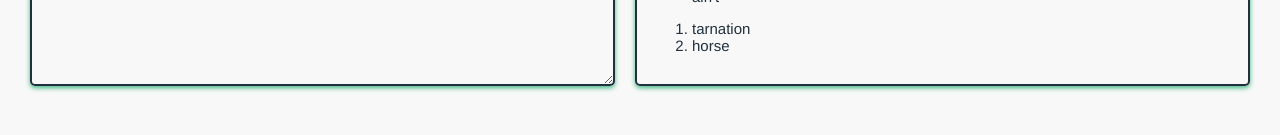
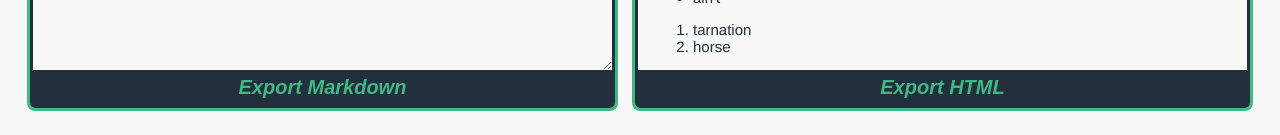
Before and after one commit to leeandher/md-prevuer, a Vue app: page / in a window 1280 px wide. Shown: the part 728-863 px from the top of the page. Built offline with nearby package versions, Linux system fonts and the light colour scheme.

Commit message:
✨ Add buttons for downloaded exports

```diff
--- a/package.json
+++ b/package.json
@@ -1,5 +1,5 @@
 {
-  "name": "remarked",
+  "name": "markdown-prevuer",
   "version": "0.1.0",
   "private": true,
   "scripts": {
--- a/src/App.vue
+++ b/src/App.vue
@@ -5,7 +5,6 @@
       <EditPane @edit="handleEdit"/>
       <PreviewPane :html="rawHtml"/>
     </div>
-    <div id="function-panel"></div>
   </div>
 </template>
 
@@ -14,14 +13,12 @@ import marked from "marked";
 
 import PreviewPane from "./components/PreviewPane.vue";
 import EditPane from "./components/EditPane.vue";
-import FunctionButton from "./components/FunctionButton.vue";
 
 export default {
   name: "app",
   components: {
     PreviewPane,
-    EditPane,
-    FunctionButton
+    EditPane
   },
   data() {
     return {
@@ -71,8 +68,8 @@ body {
 }
 .pane {
   border-radius: 0.5rem;
-  border: 2px solid var(--dark);
-  box-shadow: var(--green) 0 2px 5px;
+  border: 3px solid var(--dark);
+  box-shadow: var(--green) 0 0 0 3px;
   max-width: 640px;
   margin: 1rem;
   flex: 1;
--- a/src/components/EditPane.vue
+++ b/src/components/EditPane.vue
@@ -1,14 +1,20 @@
 <template>
   <div class="edit-pane pane">
     <textarea id="editor" v-model="rawInput" @keyup="$emit('edit', rawInput)" rows="30"/>
+    <FunctionButton text="Export Markdown"/>
   </div>
 </template>
 
 <script>
 import { defaultText } from "../assets/constants";
 
+import FunctionButton from "./FunctionButton";
+
 export default {
   name: "EditPane",
+  components: {
+    FunctionButton
+  },
   data: function() {
     return {
       rawInput: defaultText
@@ -28,7 +34,9 @@ export default {
   resize: vertical;
   padding: 0.5rem;
   width: calc(100% - 1rem);
-  height: calc(100% - 1rem);
+  height: calc(100% - 1rem - 35px);
+  margin-bottom: 35px;
+  font-size: 1.5rem;
 }
 #editor::-webkit-scrollbar {
   width: 1rem;
--- a/src/components/FunctionButton.vue
+++ b/src/components/FunctionButton.vue
@@ -5,6 +5,7 @@
 
 <script>
 export default {
+  name: "FunctionButton",
   props: {
     text: String,
     func: Function
@@ -14,6 +15,21 @@ export default {
 
 <style scoped>
 button {
-  border: 2px solid red;
+  position: absolute;
+  bottom: 0;
+  left: 0;
+  width: 100%;
+  border: 0;
+  background: var(--dark);
+  height: 35px;
+  color: var(--green);
+  font-weight: bold;
+  font-size: 2rem;
+  font-style: italic;
+}
+button:hover {
+  background: var(--green);
+  color: var(--dark);
+  cursor: pointer;
 }
 </style>
--- a/src/components/PreviewPane.vue
+++ b/src/components/PreviewPane.vue
@@ -1,12 +1,18 @@
 <template>
   <div class="preview-pane pane">
     <div class="preview" v-html="html"/>
+    <FunctionButton text="Export HTML"/>
   </div>
 </template>
 
 <script>
+import FunctionButton from "./FunctionButton";
+
 export default {
   name: "PreviewPane",
+  components: {
+    FunctionButton
+  },
   props: {
     html: String
   }
@@ -23,5 +29,6 @@ export default {
 .preview {
   font-size: 15px;
   text-align: left;
+  margin-bottom: 35px;
 }
 </style>
```
Also changed, not shown: src/assets/logo.png (deleted), 1 other file (tests, documents, lock files or other folders).
